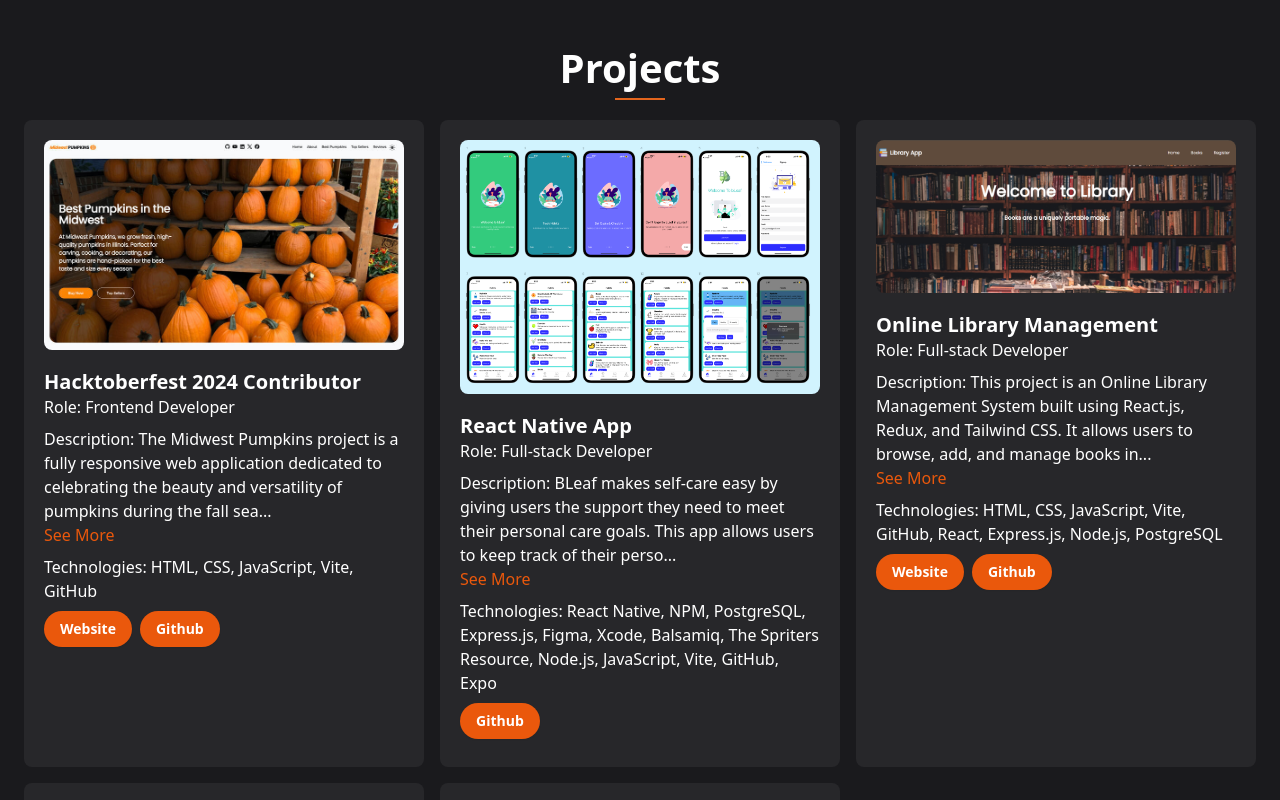
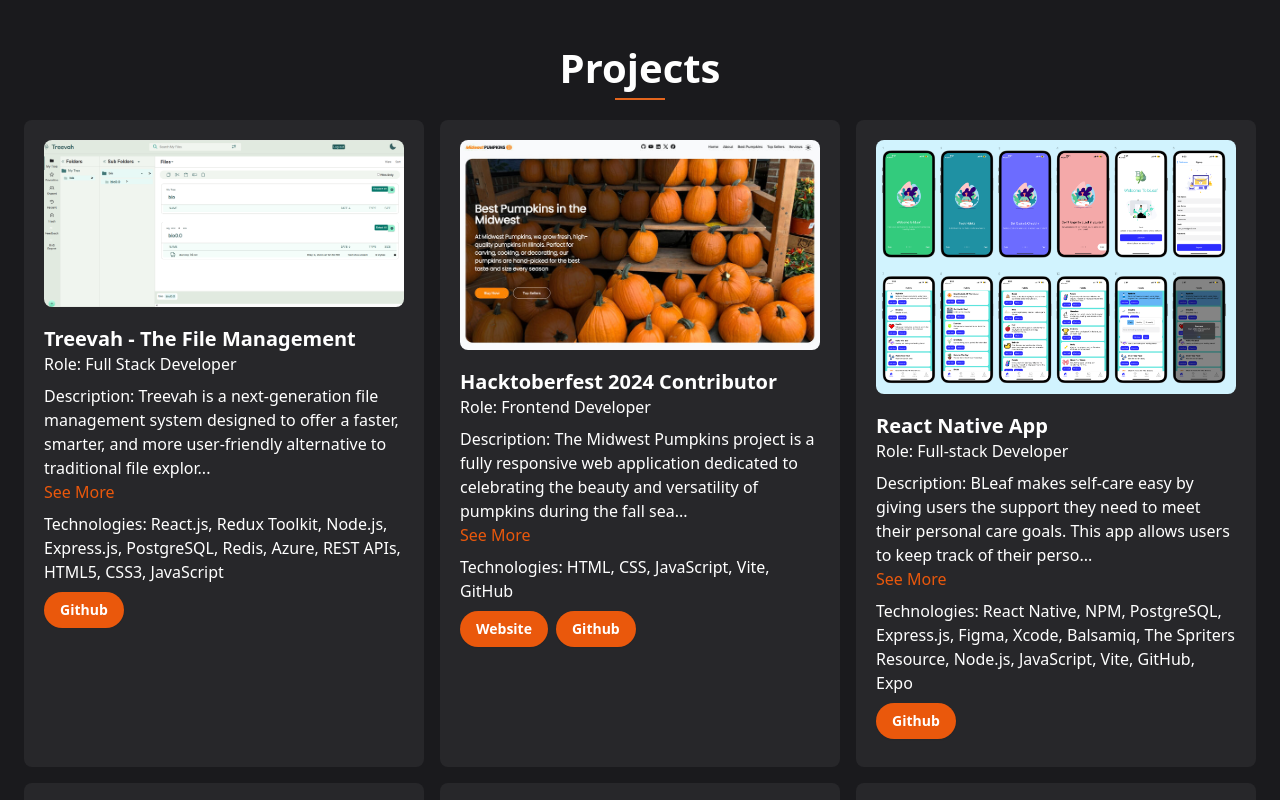
Before and after one commit to tanvi4248/portfolio, a React (Vite) app: page / in a window 1280 px wide. Shown: the part 1300-2100 px from the top of the page. Built offline with nearby package versions, Linux system fonts and the light colour scheme.

Commit message:
update download to link

```diff
--- a/src/components/Projects.jsx
+++ b/src/components/Projects.jsx
@@ -4,6 +4,7 @@
 import design2 from "../assets/design2.png";
 import design3 from "../assets/design3.jpeg";
 import design4 from "../assets/design4.jpeg";
+import design5 from "../assets/design5.png";
 export default function Projects() {
   const [expandedProjects, setExpandedProjects] = useState([
     false,
@@ -20,7 +21,7 @@
       return newState;
     });
   };
-
+  const description6 = `Treevah is a next-generation file management system designed to offer a faster, smarter, and more user-friendly alternative to traditional file explorers. By combining modern UI/UX with intelligent backend logic, Treevah helps users organize, locate, and interact with their files in a seamless way—no more endless clicking or hunting through subfolders.`;
   const description1 = `The Midwest Pumpkins project is a fully responsive web application dedicated to celebrating the beauty and versatility of pumpkins during the fall season.`;
   const description2 = `BLeaf makes self-care easy by giving users the support they need to meet their personal care goals. This app allows users to keep track of their personal care activities throughout the day and gives them the option to set up reminders, guilt and pressure free. While finding time to set goals and sticking to healthy habits can be difficult, it is extremely helpful to a person’s well-being. Self-care can help manage stress, lower the risk of illness, increase energy, and elevate moods. This is why bLeaf rewards positive habits day-by-day rather than promoting shame in a user for not always meeting their goals. A flower pot is provided to each user upon creating an account. In exchange for completing healthy habits, the user will see their flower grow. BLeaf celebrates even the small victories, aiming to help users bLeaf in themselves. Compatible with IOS mobile devices.`;
   const description3 = `This project is an Online Library Management System built using React.js, Redux, and Tailwind CSS. It allows users to browse, add, and manage books in an online library. The application includes a responsive UI and uses React Router for navigation.`;
@@ -39,6 +40,52 @@
       </h3>
       <div className="projects-inner grid lg:grid-cols-3 gap-4 md:grid-cols-2">
         {/* Project 1 */}
+        <div className="project rounded-lg p-5 bg-zinc-800 max-[480px]:p-2">
+          <div className="img pb-5 max-[480px]:pb-3">
+            <a href="">
+              <img src={design5} className="rounded-lg" />
+            </a>
+          </div>
+          <div className="desc text-left">
+            <strong className="pb-2 text-xl max-[480px]:text-lg">
+              Treevah - The File Management
+            </strong>
+            <div className="pb-2">Role: Full Stack Developer</div>
+            <div className="description pb-2">
+              <div>
+                Description:{" "}
+                {expandedProjects[0]
+                  ? description6
+                  : `${description6.slice(0, maxLength)}...`}
+              </div>
+              <button
+                onClick={() => toggleExpand(0)}
+                className="text-orange-600 see-more-button"
+              >
+                {expandedProjects[0] ? "See Less" : "See More"}
+              </button>
+            </div>
+            <div className="pb-2">
+              Technologies: React.js, Redux Toolkit, Node.js, Express.js,
+              PostgreSQL, Redis, Azure, REST APIs, HTML5, CSS3, JavaScript
+            </div>
+            <div className="buttons-group flex pb-2">
+              {/* <a
+                href="https://treevah.vercel.app/login"
+                className="flex mr-2 justify-center rounded-full bg-orange-600 px-4 py-1.5 text-sm/6 font-semibold text-white shadow-sm hover:bg-orange-500 focus-visible:outline focus-visible:outline-2 focus-visible:outline-offset-2 focus-visible:outline-indigo-600"
+              >
+                Website
+              </a> */}
+              <a
+                className="flex justify-center rounded-full bg-orange-600 px-4 py-1.5 text-sm/6 font-semibold text-white shadow-sm hover:bg-orange-500 focus-visible:outline focus-visible:outline-2 focus-visible:outline-offset-2 focus-visible:outline-indigo-600"
+                href="https://github.com/filter-folder/filterfolder-cloud"
+              >
+                Github
+              </a>
+            </div>
+          </div>
+        </div>
+
         <div className="project rounded-lg p-5 bg-zinc-800 max-[480px]:p-2">
           <div className="img pb-5 max-[480px]:pb-3">
             <a href="">
--- a/src/components/Resume.jsx
+++ b/src/components/Resume.jsx
@@ -1,16 +1,14 @@
 export default function Resume() {
-  const handleDownload = () => {
-    const link = document.createElement("a");
-    link.href = `/Tanvi Patel_Resume.pdf`; // Path to the file in the public folder
-    link.download = "Tanvi Patel_Resume.pdf"; // Suggested filename
-    link.click();
+  const handleRedirect = () => {
+    window.open("/Tanvi Patel_Resume.pdf", "_blank");
   };
+
   return (
     <button
       className="download-btn rounded-full bg-orange-600 px-3 py-1.5"
-      onClick={handleDownload}
+      onClick={handleRedirect}
     >
-      Download Resume
+      View Resume
     </button>
   );
 }
```
Also changed, not shown: src/assets/design5.png (added).
